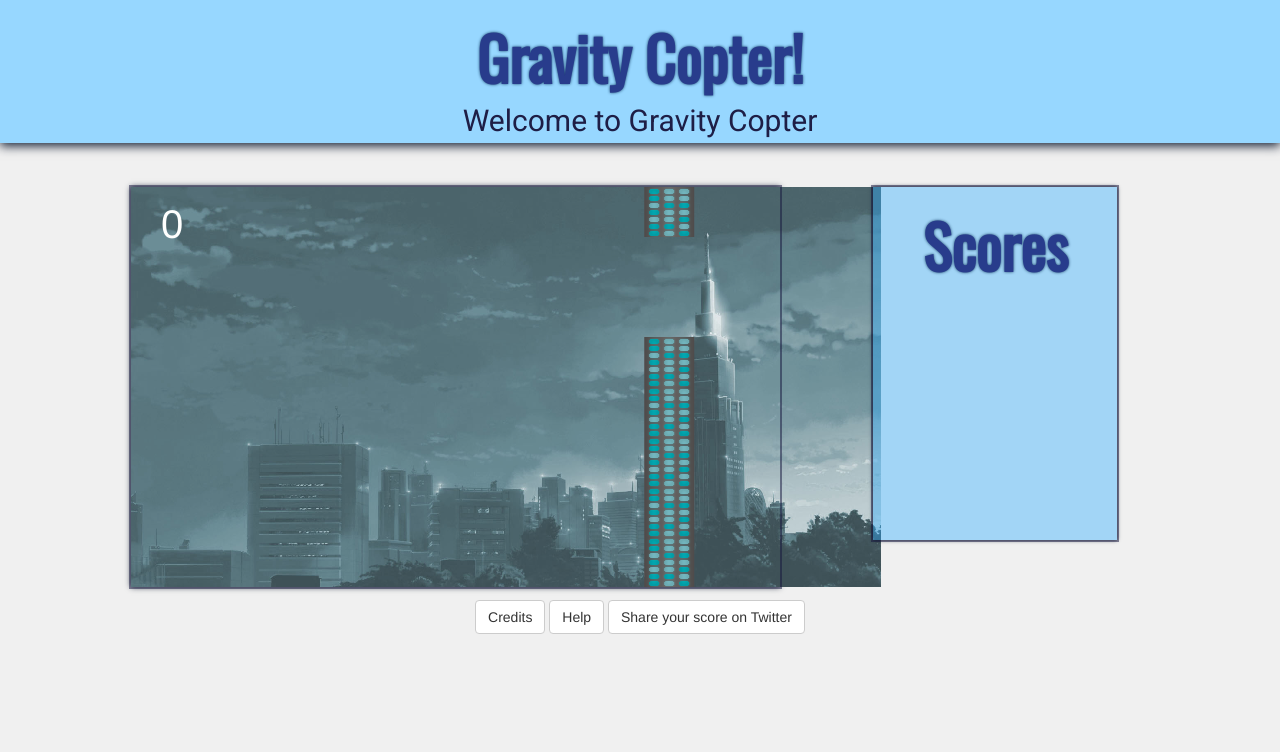
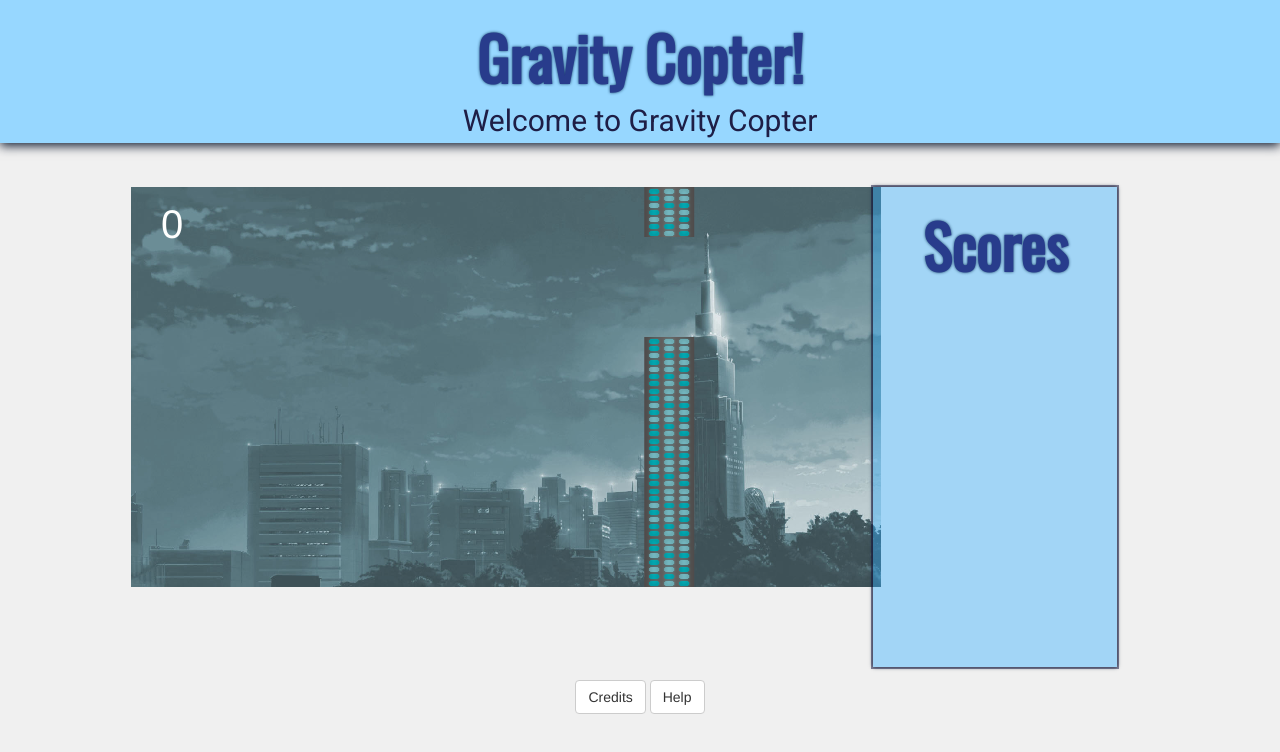
Before and after one commit to AlexSBispo/alexsbispo.github.io, a website: page pages/index.html in a window 1280 px wide. Drawn offline with nearby package versions, Linux system fonts and the light colour scheme; no server answers; animation ran at ten frames a second.

Commit message:
second commit

```diff
--- a/assets/style.css
+++ b/assets/style.css
@@ -58,8 +58,6 @@ img {
 
 #game {
   float: center;
-  outline: 2px solid rgba(20,20,60,0.5);
-  box-shadow: 0px 0px 6px rgb(20,30,50);
   margin-left: 15.5%;
   margin-right: 7.5%;
 }
@@ -70,6 +68,7 @@ img {
 
 #scores {
   text-align: center;
+  box-sizing: border-box;
   outline: 2px solid rgba(20,20,60,0.5);
   background: rgba(46,173,254,0.4);
   margin-right: 40%;
@@ -77,6 +76,9 @@ img {
   font-family: 'Roboto', sans-serif;
   padding-bottom: 62.2%;
   padding-top: 1%;
+  width: 60%;
+  height: 60%;
+
 }
 
 #content {
--- a/pages/index.html
+++ b/pages/index.html
@@ -1,4 +1,5 @@
-<!DOCTYPE html>
+
+<html>
 <head>
 
 <title> Gravity Copter </title>
@@ -39,11 +40,7 @@
 <div class="buttons">
   <button type="button" class="btn btn-default" id="creditsbtn">Credits</button>
   <button type="button" class="btn btn-default" id="helpbtn">Help</button>
-  <a href="twitter.com/share"
-  target="_blank"
-  class="btn btn-default"
-  id sharing="sharing">
-  Share your score on Twitter </a>
+
 </div>
 <div>
 <div id="content">
```
